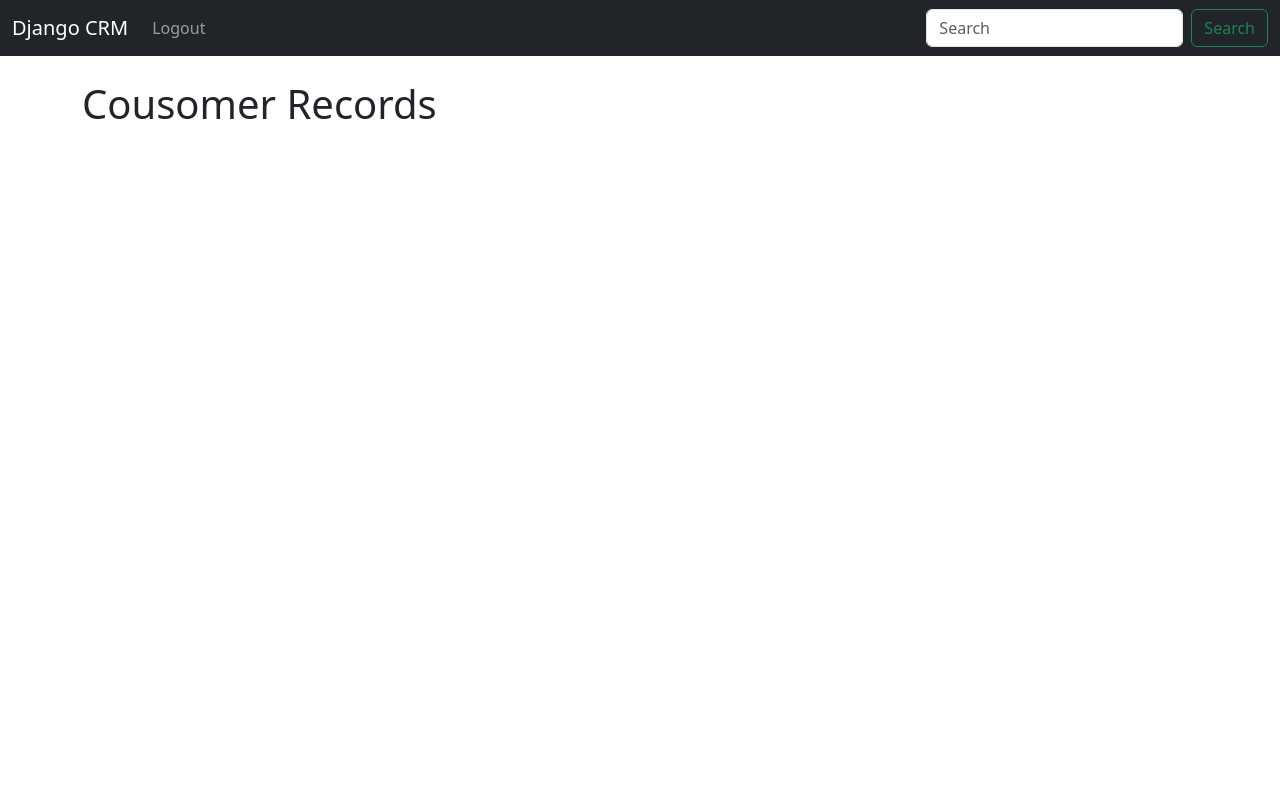
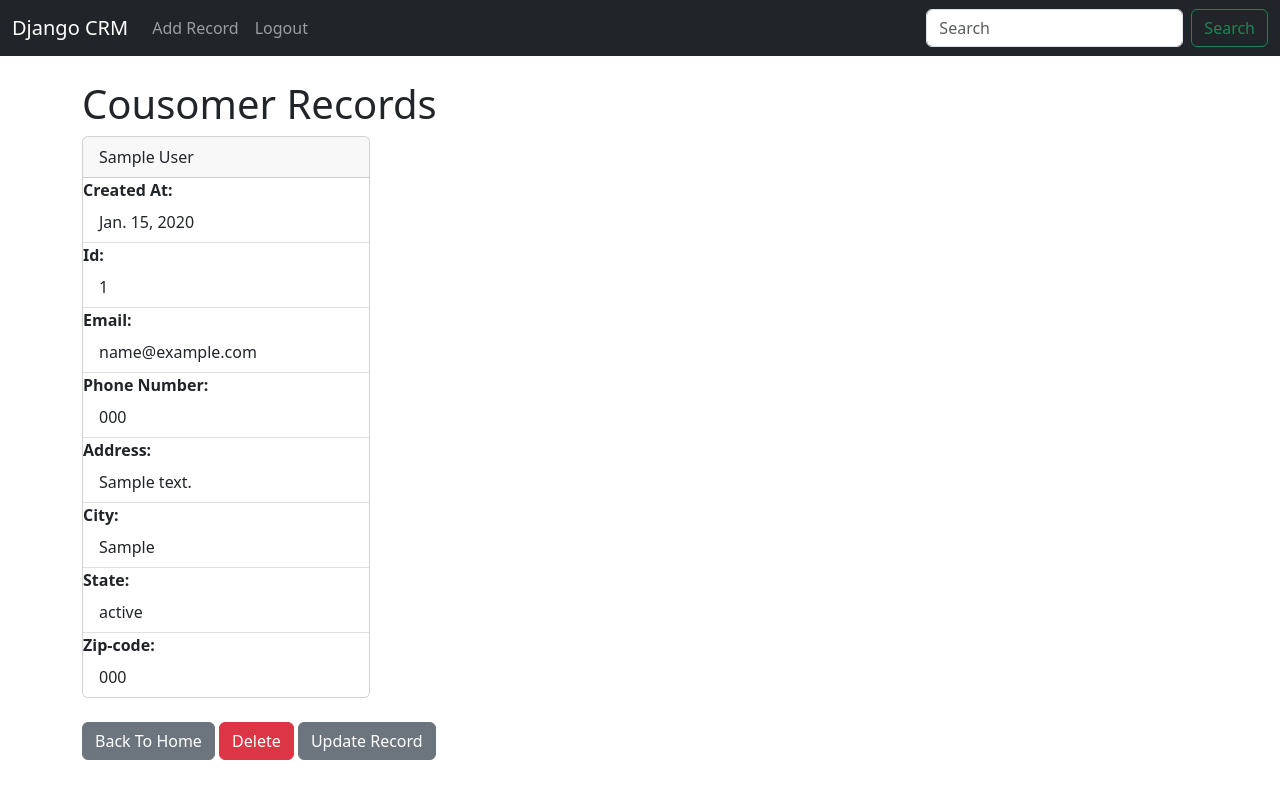
Before and after one commit to chuchu387/crmproject, a Django app: page /record/1 in a window 1280 px wide. Run offline with Django 4.2, Linux system fonts and the light colour scheme; a user stored in the database is signed in; tables that the repository leaves empty hold one stand-in row (values such as "Sample post").

Commit message:
'Finalcomplete'

```diff
--- a/crmsite/templates/navbar.html
+++ b/crmsite/templates/navbar.html
@@ -8,7 +8,9 @@
     <div class="collapse navbar-collapse" id="navbarSupportedContent">
       <ul class="navbar-nav me-auto mb-2 mb-lg-0">
         {% if user.is_authenticated %}
-
+        <li class="nav-item">
+          <a class="nav-link" href="{% url 'add_record'%}">Add Record</a>
+        </li>
         <li class="nav-item">
           <a class="nav-link" href="{% url 'logout'%}">Logout</a>
         </li>
--- a/crmsite/templates/record.html
+++ b/crmsite/templates/record.html
@@ -2,5 +2,28 @@
 {% block content %}
 
 <h1>Cousomer Records</h1>
+<div class="card" style="width: 18rem;">
+  <div class="card-header">
+    {{ customer_record.first_name }}
+                    {{ customer_record.last_name }}
+  </div>
+  <ul class="list-group list-group-flush">
+      <strong>Created At: </strong><li class="list-group-item">{{ customer_record.created_id }}</li>
+    <strong>Id: </strong><li class="list-group-item">{{ customer_record.id }}</li>
+    <strong>Email: </strong><li class="list-group-item">{{ customer_record.email }}</li>
+    <strong>Phone Number: </strong><li class="list-group-item">{{ customer_record.phone }}</li>
+    <strong>Address: </strong><li class="list-group-item">{{ customer_record.address }}</li>
+    <strong>City: </strong><li class="list-group-item">{{ customer_record.city }}</li>
+    <strong>State: </strong><li class="list-group-item">{{ customer_record.state }}</li>
+    <strong>Zip-code: </strong><li class="list-group-item">{{ customer_record.zipcode }}</li>
+  </ul>
+</div>
+<br>
+<a href="{% url 'home' %}" class="btn btn-secondary">Back To Home</a>
+
+<a href="{% url 'delete_record' customer_record.id %}" class="btn btn-danger">Delete</a>
+
+<a href="{% url 'update_record' customer_record.id %}" class="btn btn-secondary">Update Record</a>
+
 
 {% endblock%}
--- a/crmsite/urls.py
+++ b/crmsite/urls.py
@@ -1,4 +1,3 @@
-
 from django.urls import path
 from . import views
 
@@ -7,6 +6,9 @@
     # path('login/', views.login_user, name='login'),
     path('logout/', views.logout_user, name='logout'),
     path('register/', views.register_user, name='register'),
-    path('record/<int:pk>', views.customer_record, name='recordinfo')
+    path('record/<int:pk>', views.customer_record, name='recordinfo'),
+    path('delete_record/<int:pk>', views.delete_record, name='delete_record'),
+    path('add_record/', views.add_record, name='add_record'),
+    path('update_record/(?P<pk>\d+)/', views.update_record, name='update_record')
 
 ]
--- a/crmsite/views.py
+++ b/crmsite/views.py
@@ -1,7 +1,7 @@
 from django.shortcuts import render, redirect
 from django.contrib.auth import authenticate, login, logout
 from django.contrib import messages
-from .forms import SignUpForm
+from .forms import SignUpForm, AddRecordForm
 from .models import Info
 
 
@@ -28,7 +28,7 @@
 
 def logout_user(request):
     logout(request)
-    messages.success(request, "you have been loged out...")
+    messages.success(request, "you have been logged out...")
     return render(request, 'home.html', {})
 
 
@@ -57,5 +57,43 @@
         customer_record = Info.objects.get(id=pk)
         return render(request, 'record.html', {'customer_record': customer_record})
     else:
-        messages.success(request , "You must log in to view that page")
+        messages.success(request, "You must log in to view that page")
         return redirect('home')
+
+
+def delete_record(request, pk):
+    if request.user.is_authenticated:
+        delete_it = Info.objects.get(id=pk)
+        delete_it.delete()
+        messages.success(request, "You Have Successfully Deleted")
+        return redirect('home')
+    else:
+        messages.success(request, "You Have Successfully Registered! Welcome!")
+        return redirect('home')
+
+
+def add_record(request):
+    form = AddRecordForm(request.POST or None)
+    if request.user.is_authenticated:
+        if request.method == "POST":
+            if form.is_valid():
+                add_record = form.save()
+                messages.success(request, "Record Added")
+                return redirect('home')
+        return render(request, 'add_record.html', {'form':form})
+    else:
+        messages.success(request, "You must be logged in, Please logged in first")
+        return redirect('home')
+
+def update_record(request, pk):
+    if request.user.is_authenticated:
+        current_record = Info.objects.get(id=pk)
+        form = AddRecordForm(request.POST or None, instance=current_record)
+        if form.is_valid():
+            form.save()
+            messages.success(request, "Record Has Been Updated!")
+            return redirect('home')
+        return render(request, 'update_record.html', {'form':form})
+    else:
+        messages.success(request, "You Must Be Logged In...")
+        return redirect('home')
```
Also changed, not shown: crmsite/forms.py (+20 -1 lines), crmsite/templates/add_record.html (added, +10 -0 lines), crmsite/templates/home.html (+3 -5 lines), crmsite/templates/update_record.html (added, +10 -0 lines).
